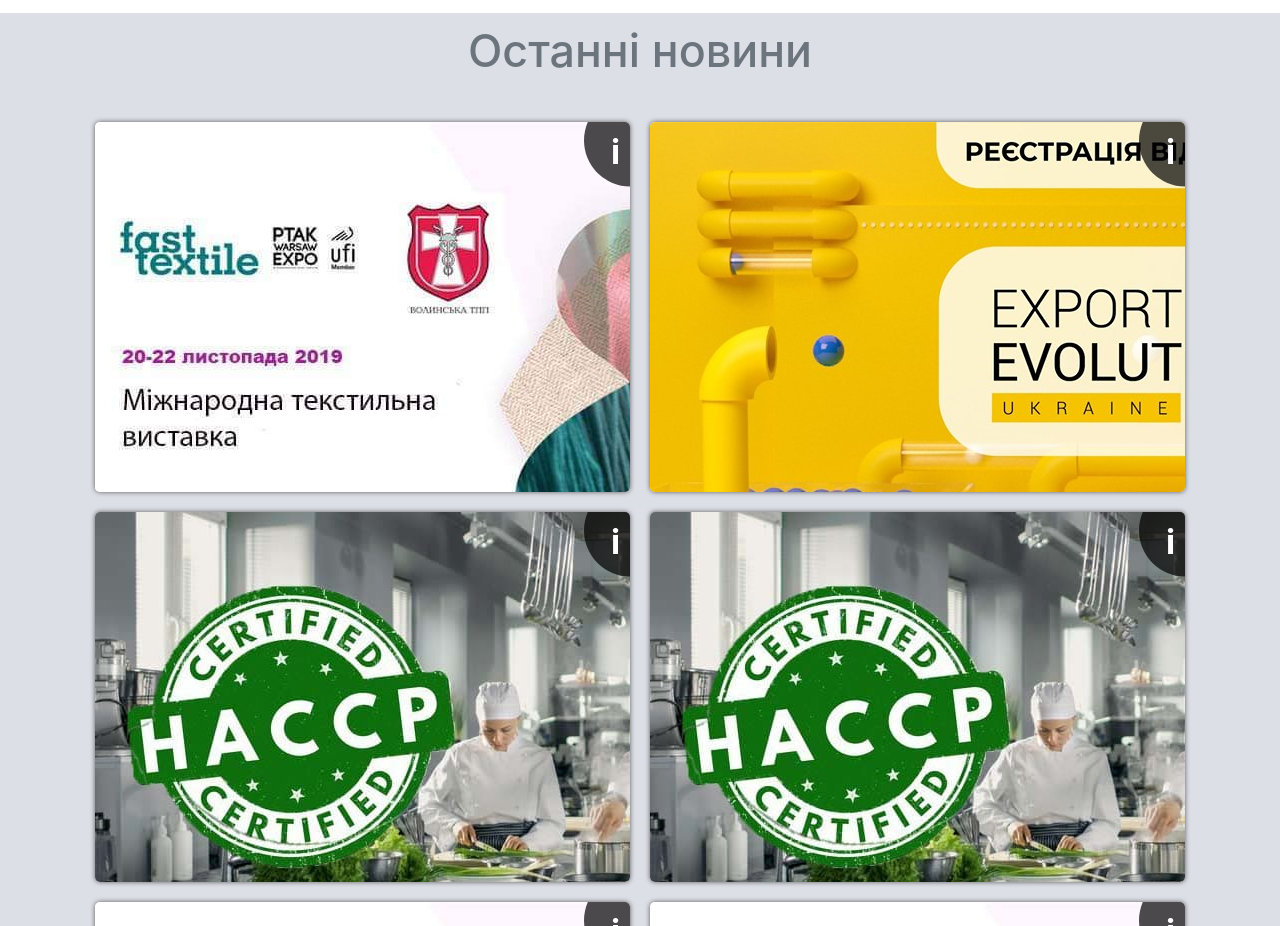
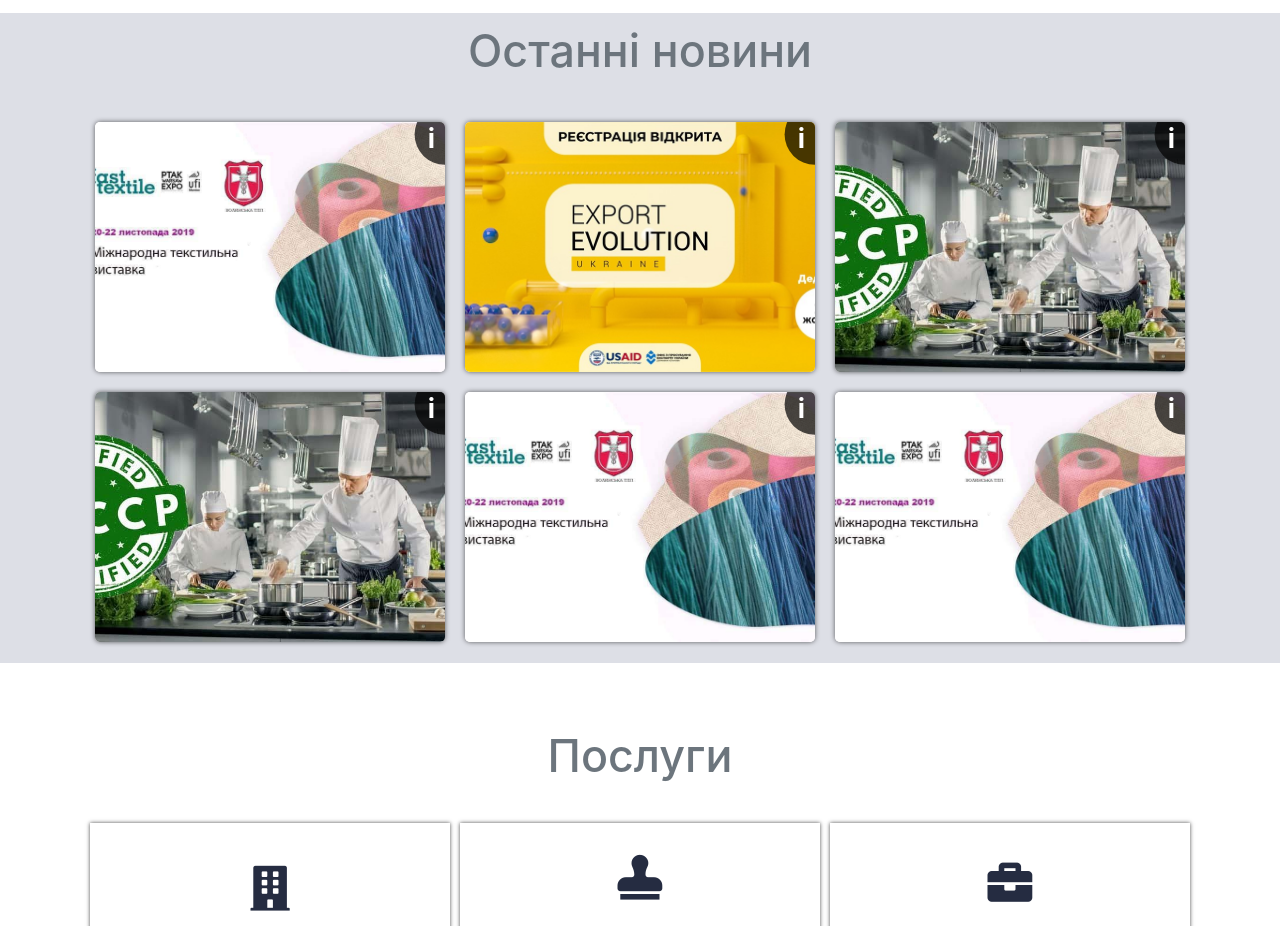
Before and after one commit to timoshuk/vcci_wp, a website: page app/index.html in a window 1280 px wide. Shown: the part 837-1763 px from the top of the page. Drawn offline with nearby package versions, Linux system fonts and the light colour scheme.

Commit message:
Finish change news desktop

```diff
--- a/app/index.html
+++ b/app/index.html
@@ -257,13 +257,13 @@
                 <h3 class="text-center mb-3 vcci-text-akcent">
                   Fast Textile 2019 – Міжнародна текстильна виставка
                 </h3>
-                <p>
+                <!-- <p>
                   Чому варто відвідати Fast Textile? - тканини прямо від
                   виробників; - привабливі ціни; - останні тенденції майбутнього
                   сезону: візерунки, кольори, структури, сировина; - багата
                   пропозиція нових моделей швейних аксесуарів; - участь у
                   текстильному форумі. Під час заходу...
-                </p>
+                </p> -->
               </div>
             </a>
             <!-- last-news__item -->
@@ -274,13 +274,13 @@
                   Заохочуємо експортерів Волині розвивати навички та виходити на
                   міжнародні ринки
                 </h3>
-                <p>
+                <!-- <p>
                   Програма Програма USAID «Конкурентоспроможна економіка
                   України» (КЕУ) підтримує національну освітню програму для
                   експортерів — Export Evolution Ukraine, яка підвищить
                   конкурентоспроможність експортноорієнтованих малих та середніх
                   підприємств для досягнення...
-                </p>
+                </p> -->
               </div>
             </a>
             <!-- last-news__item -->
@@ -291,10 +291,10 @@
                   Семінар «Система менеджменту безпечності харчових продуктів
                   HACCP»
                 </h3>
-                <p>
+                <!-- <p>
                   Запрошуємо 22 жовтня 2019 року взяти участь в семінарі
                   «Система менеджменту безпечності харчових продуктів HACCP».
-                </p>
+                </p> -->
               </div>
             </a>
             <!-- last-news__item -->
@@ -305,10 +305,10 @@
                   Семінар «Система менеджменту безпечності харчових продуктів
                   HACCP»
                 </h3>
-                <p>
+                <!-- <p>
                   Запрошуємо 22 жовтня 2019 року взяти участь в семінарі
                   «Система менеджменту безпечності харчових продуктів HACCP».
-                </p>
+                </p> -->
               </div>
             </a>
             <!-- last-news__item -->
@@ -318,13 +318,13 @@
                 <h3 class="text-center mb-3 vcci-text-akcent">
                   Fast Textile 2019 – Міжнародна текстильна виставка
                 </h3>
-                <p>
+                <!-- <p>
                   Чому варто відвідати Fast Textile? - тканини прямо від
                   виробників; - привабливі ціни; - останні тенденції майбутнього
                   сезону: візерунки, кольори, структури, сировина; - багата
                   пропозиція нових моделей швейних аксесуарів; - участь у
                   текстильному форумі. Під час заходу...
-                </p>
+                </p> -->
               </div>
             </a>
             <!-- last-news__item -->
@@ -334,13 +334,13 @@
                 <h3 class="text-center mb-3 vcci-text-akcent">
                   Fast Textile 2019 – Міжнародна текстильна виставка
                 </h3>
-                <p>
+                <!-- <p>
                   Чому варто відвідати Fast Textile? - тканини прямо від
                   виробників; - привабливі ціни; - останні тенденції майбутнього
                   сезону: візерунки, кольори, структури, сировина; - багата
                   пропозиція нових моделей швейних аксесуарів; - участь у
                   текстильному форумі. Під час заходу...
-                </p>
+                </p> -->
               </div>
             </a>
             <!-- last-news__item -->
--- a/app/scss/_last-news.scss
+++ b/app/scss/_last-news.scss
@@ -9,9 +9,9 @@
   .last-news__item {
     position: relative;
     flex-shrink: 0;
-    width: 40%;
+    width: 30%;
     min-width: 300px;
-    height: 370px;
+    height: 250px;
     margin: 10px;
     border-radius: 5px;
     overflow: hidden;
@@ -24,17 +24,27 @@
       clip-path: circle(90%);
     }
 
+    img {
+      display: block;
+      width: 100%;
+      height: 250px;
+      object-fit: cover;
+      transition: all 0.3s ease-in-out;
+    }
+
     .last-news__data {
+      position: absolute;
+      left: 0;
+      top: 0;
+      width: 100%;
+      height: 100%;
+      display: flex;
+      align-items: center;
       padding: 2em 2em;
       background-color: rgba(0, 0, 0, 0.7);
       font-size: 1rem;
       line-height: 1.2;
       color: #fff;
-      position: absolute;
-      left: 0;
-      top: 0;
-      width: 100%;
-      height: 100%;
       clip-path: circle(10% at 100% 5%);
       transition: all 0.3s ease-in-out;
 
@@ -42,9 +52,9 @@
         content: "i";
         display: block;
         position: absolute;
-        top: 10px;
+        top: 0px;
         right: 10px;
-        font-size: 1.5rem;
+        font-size: 1.2rem;
         font-weight: 700;
       }
 
@@ -78,13 +88,13 @@
   //     }
   //   }
 
-  //   img {
-  //     display: block;
-  //     width: 100%;
-  //     height: 300px;
-  //     object-fit: cover;
-  //     transition: all 0.3s ease-in-out;
-  //   }
+  // img {
+  //   display: block;
+  //   width: 100%;
+  //   height: 300px;
+  //   object-fit: cover;
+  //   transition: all 0.3s ease-in-out;
+  // }
   // }
 }
 
```
Also changed, not shown: app/css/styles.css, 1 other file.
